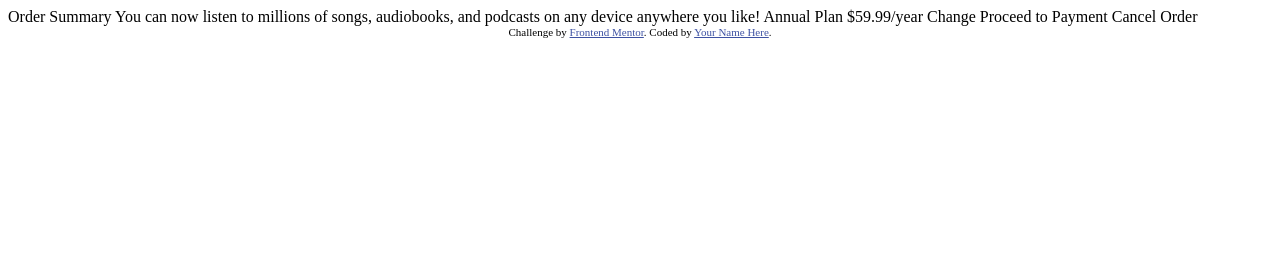
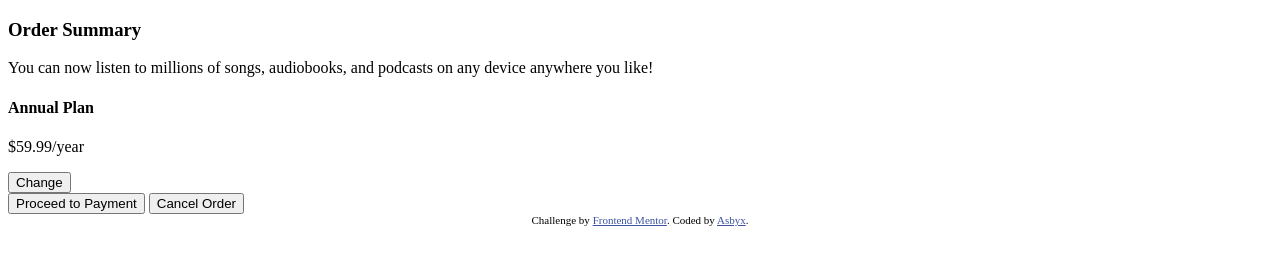
Before and after one commit to Asbyx/FrontendMentor-1, a plain HTML site: page index.html in a window 1280 px wide. Drawn offline with Linux system fonts and the light colour scheme.

Commit message:
html reformat

```diff
--- a/index.html
+++ b/index.html
@@ -2,36 +2,53 @@
 <html lang="en">
 <head>
     <meta charset="UTF-8">
-  <meta name="viewport" content="width=device-width, initial-scale=1.0"> <!-- displays site properly based on user's device -->
+    <meta name="viewport" content="width=device-width, initial-scale=1.0">
+    <!-- displays site properly based on user's device -->
 
     <link rel="icon" type="image/png" sizes="32x32" href="images/favicon-32x32.png">
+    <link rel="stylesheet" href="style.css">
 
     <title>Frontend Mentor | Order summary card</title>
 
     <!-- Feel free to remove these styles or customise in your own stylesheet 👍 -->
     <style>
-    .attribution { font-size: 11px; text-align: center; }
-    .attribution a { color: hsl(228, 45%, 44%); }
+        .attribution {
+            font-size: 11px;
+            text-align: center;
+        }
+
+        .attribution a {
+            color: hsl(228, 45%, 44%);
+        }
     </style>
 </head>
+
+
+
 <body>
+<div class="card">
+    <h3 class="cardTitle">Order Summary</h3>
+    <p class="cardText"> You can now listen to millions of songs, audiobooks, and podcasts on any
+        device anywhere you like!</p>
 
-  Order Summary
+    <div class="offer">
+        <h4 class="offerName">Annual Plan</h4>
+        <p class="offerText">$59.99/year</p>
+        <button class="offerChange">Change</button>
+    </div>
 
-  You can now listen to millions of songs, audiobooks, and podcasts on any
-  device anywhere you like!
+    <button class="payment"> Proceed to Payment</button>
+    <button class="cancel">Cancel Order</button>
+</div>
+</body>
 
-  Annual Plan
-  $59.99/year
 
-  Change
 
-  Proceed to Payment
-  Cancel Order
 
+<footer>
     <div class="attribution">
         Challenge by <a href="https://www.frontendmentor.io?ref=challenge" target="_blank">Frontend Mentor</a>.
-    Coded by <a href="#">Your Name Here</a>.
+        Coded by <a href="#">Asbyx</a>.
     </div>
-</body>
+</footer>
 </html>
```
Lines whose indentation alone changed are shown as unchanged.
